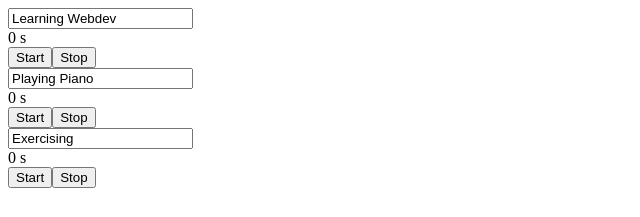
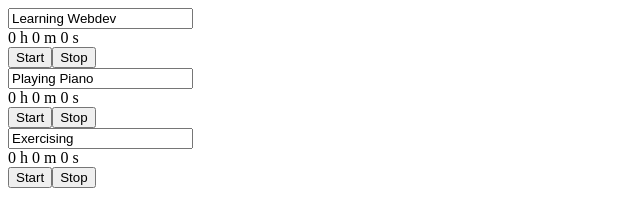
Before and after one commit to hansjunodev/skill-tracker, a Next.js app: page / in a window 1280 px wide. Shown: the top 217 px of the page, without its empty margins (0-640 px from the left). Built offline with nearby package versions, Linux system fonts and the light colour scheme.

Commit message:
feat: display readable time instead of seconds

```diff
--- a/src/pages/index.tsx
+++ b/src/pages/index.tsx
@@ -1,3 +1,4 @@
+import { toTimeObject } from "@/utils/utils";
 import Head from "next/head";
 import Image from "next/image";
 import { useState, useEffect, useRef } from "react";
@@ -38,12 +39,13 @@ function SkillCard({ title }) {
     }
   }, [totalElapsedTime, title]);
 
-  const elpasedSeconds = totalElapsedTime / 1000;
+  const timeObj = toTimeObject(totalElapsedTime)
+  const timeString = `${timeObj.hours} h ${timeObj.minutes} m ${timeObj.seconds} s`
 
   return (
     <div>
       <input type="text" defaultValue={title} />
-      <div>{Math.floor(elpasedSeconds)} s</div>
+      <div>{timeString}</div>
       <button onClick={handleStartClick}>Start</button>
       <button onClick={handleStopClick}>Stop</button>
     </div>
--- /dev/null
+++ b/src/utils/utils.ts
@@ -0,0 +1,23 @@
+interface Time {
+  hours: number;
+  minutes: number;
+  seconds: number;
+}
+
+export function toTimeObject(milliseconds: number): Time {
+  let hours, minutes, seconds;
+
+  hours = parseInt(milliseconds / (1000 * 60 * 60));
+  milliseconds = milliseconds % 3600000;
+
+  minutes = parseInt(milliseconds / (1000 * 60));
+  milliseconds = milliseconds % 6000;
+
+  seconds = parseInt(milliseconds / 1000);
+
+  return {
+    hours,
+    minutes,
+    seconds,
+  };
+}
```
